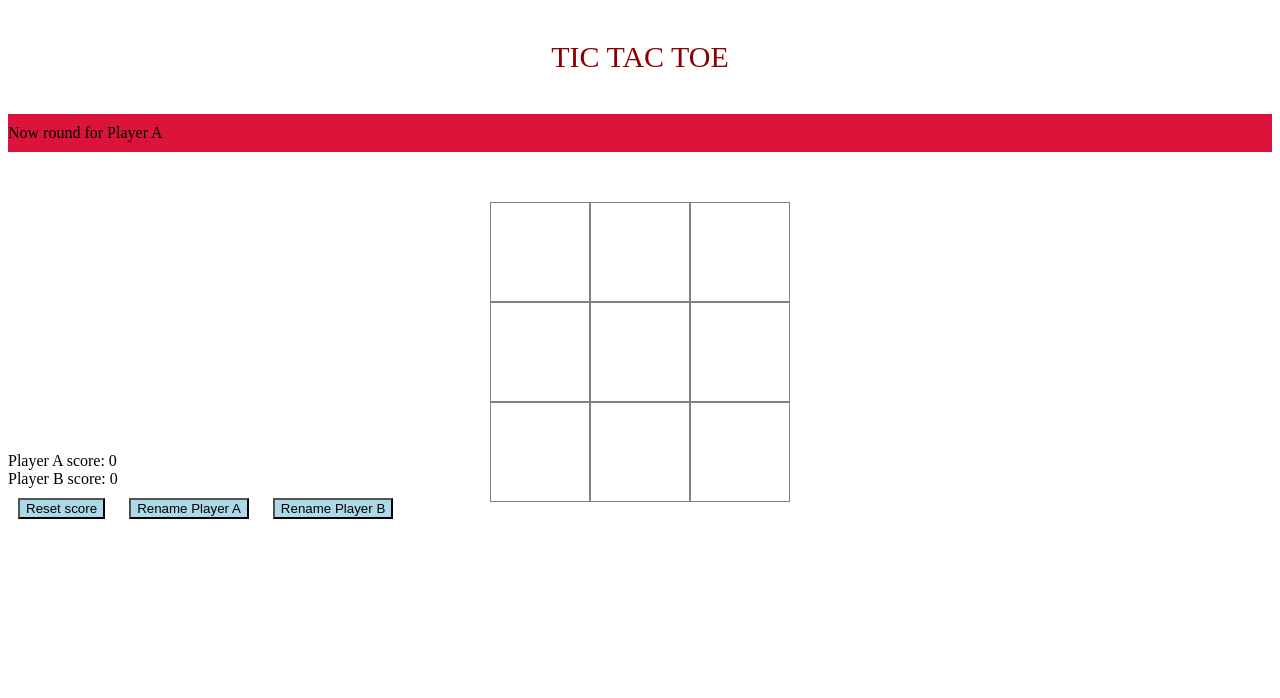
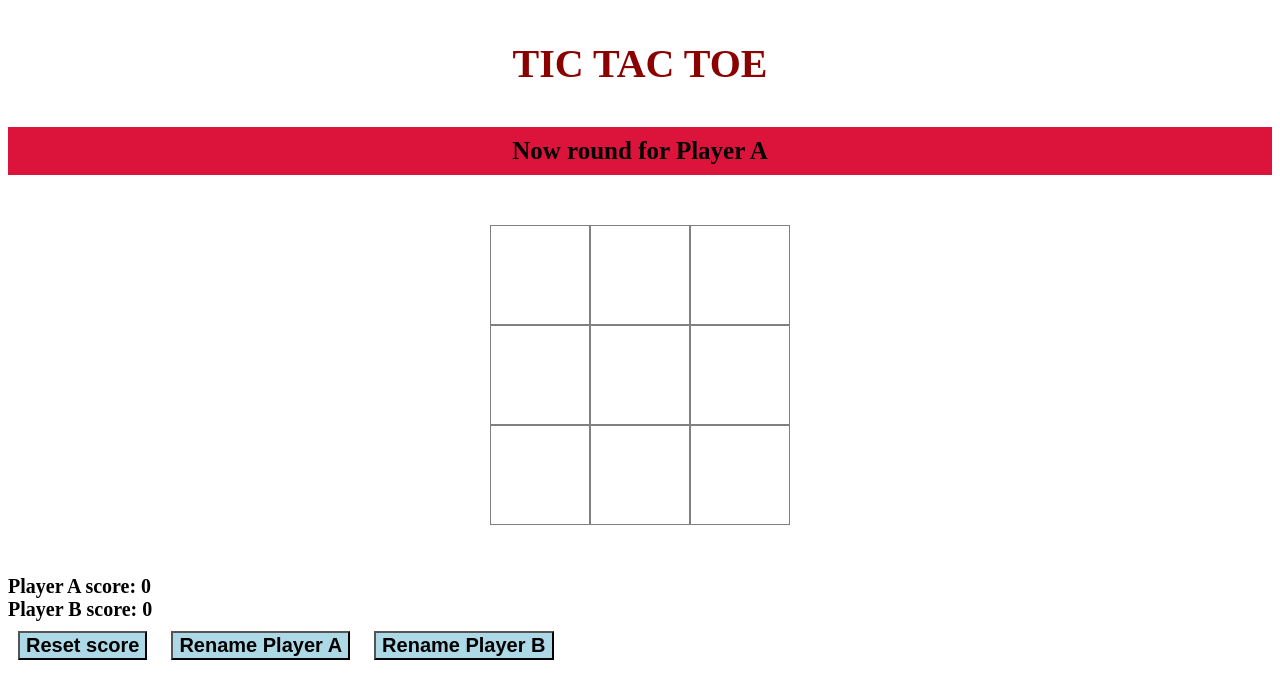
Before and after one commit to pchenel/warsawjs-workshop-15, a plain HTML site: page index.html in a window 1280 px wide. Drawn offline with Linux system fonts and the light colour scheme.

Commit message:
some changes

```diff
--- a/game.css
+++ b/game.css
@@ -1,15 +1,20 @@
+body {
+    font-weight: bold;
+}
 header {
     margin-top: 40px;
     margin-bottom: 40px;
     text-align: center;
-    font-size: 30px;
+    font-size: 40px;
     color: darkred;
 }
 
 #title {
 
+    text-align: center;
     padding-top: 10px;
     padding-bottom: 10px;
+    font-size: 25px;
 
 }
 
@@ -24,6 +29,7 @@ header {
     width: 300px;
     margin: 0 auto;
     font-size: 0;
+    margin-bottom: 100px;
 }
 
 .board div {
@@ -40,7 +46,15 @@ header {
 .blue {
     background-color: cornflowerblue;
 }
+
+#scores {
+    font-size: 20px;
+}
+
+
 button {
+    font-weight: bold;
     margin: 10px; 5px;
     background-color: lightblue;
+    font-size: 20px;
 }
```
